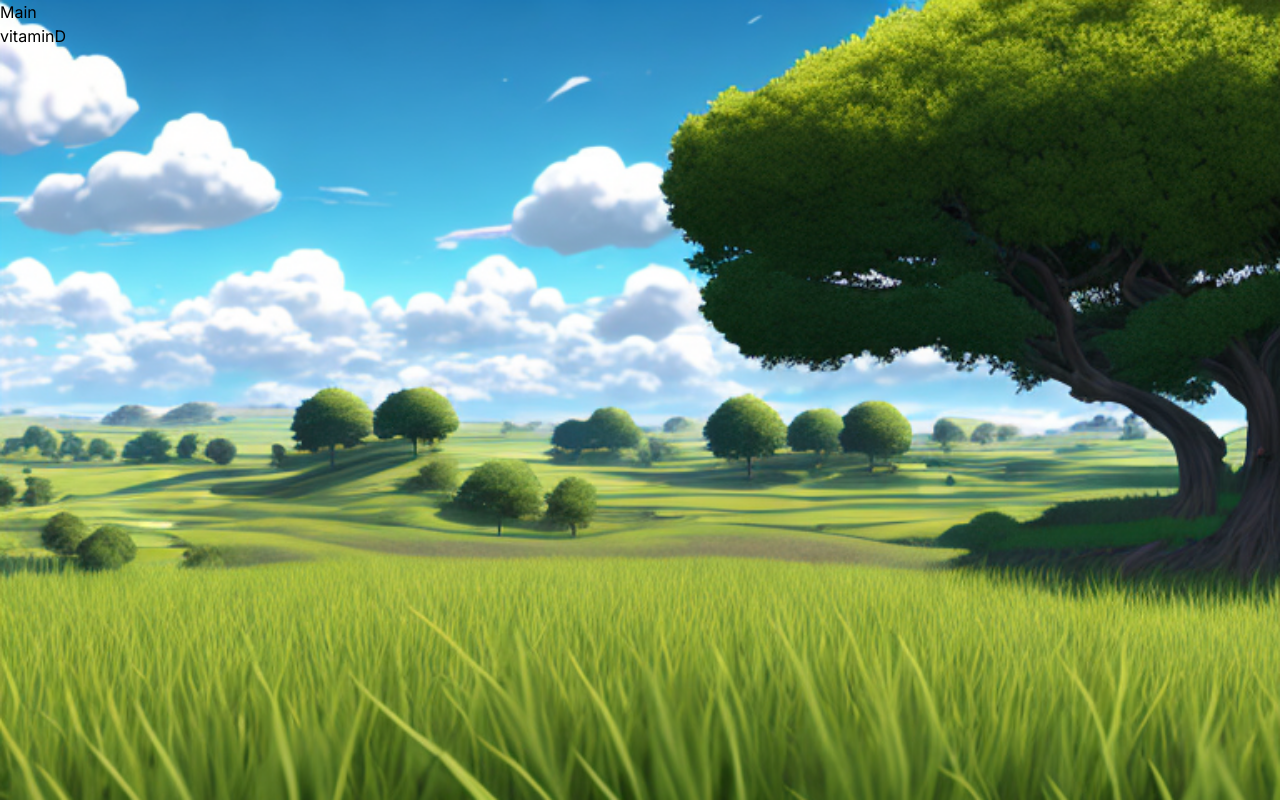
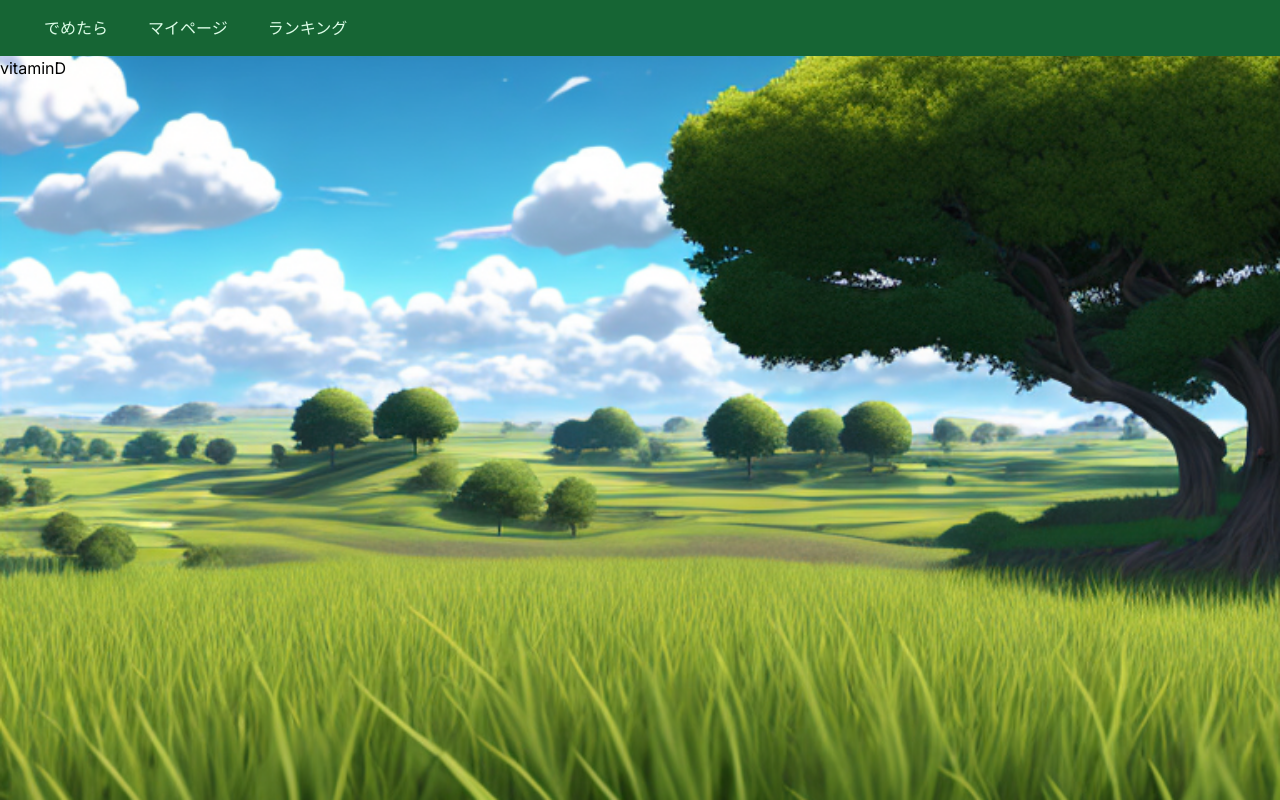
Before and after one commit to preHackUvitaminD/vitaminD_front, a Next.js app: page /ranking in a window 1280 px wide. Built offline with nearby package versions, Linux system fonts and the light colour scheme.

Commit message:
add header with layout

```diff
--- /dev/null
+++ b/src/app/header.tsx
@@ -0,0 +1,25 @@
+import Link from 'next/link'
+
+export const Header: React.FC = () => {
+  return (
+    <header>
+      <nav className="bg-green-800 w-full">
+        <div className="flex items-center pl-8 h-14">
+          <div className="flex space-x-4">
+            <div className="text-green-100 px-3 py-2">でめたら</div>
+            <Link href="/">
+              <div className="text-green-100 hover:bg-green-700 px-3 py-2 rounded">
+                マイページ
+              </div>
+            </Link>
+            <Link href="/ranking">
+              <div className="text-green-100 hover:bg-green-700 px-3 py-2 rounded">
+                ランキング
+              </div>
+            </Link>
+          </div>
+        </div>
+      </nav>
+    </header>
+  )
+}
--- a/src/app/layout.tsx
+++ b/src/app/layout.tsx
@@ -1,11 +1,12 @@
 import './globals.css'
+import { Header } from './header'
 import { Inter } from 'next/font/google'
 
 const inter = Inter({ subsets: ['latin'] })
 
 export const metadata = {
-  title: 'Create Next App',
-  description: 'Generated by create next app',
+  title: 'でめたら',
+  description: 'githubの進捗でキャラを育成RPG',
 }
 
 export default function RootLayout({
@@ -14,8 +15,9 @@ export default function RootLayout({
   children: React.ReactNode
 }) {
   return (
-    <html lang="en">
+    <>
+      <Header />
       <body className={inter.className}>{children}</body>
-    </html>
+    </>
   )
 }
--- a/src/app/ranking/page.tsx
+++ b/src/app/ranking/page.tsx
@@ -10,7 +10,7 @@ const Page: React.FC = () => {
   return (
     <>
       <QueryClientProvider client={queryClient}>
-        <Link href="/">Main</Link>
+        {/* <Link href="/">Main</Link> */}
         <Ranking />
       </QueryClientProvider>
     </>
```
